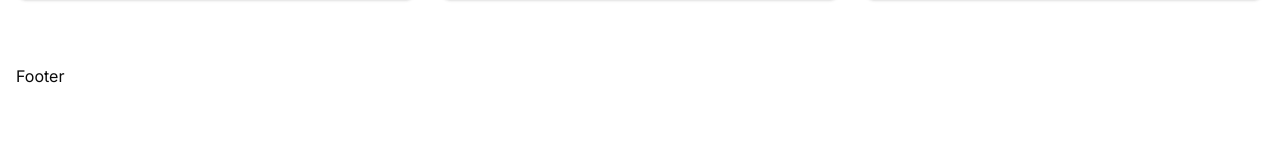
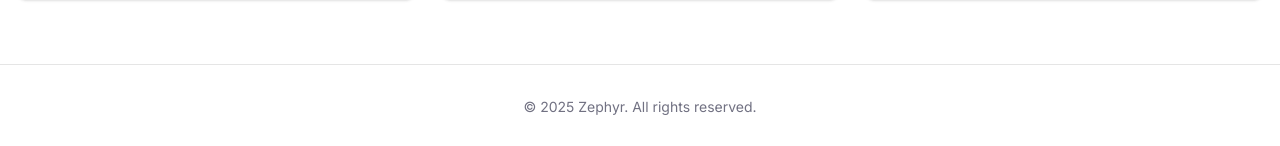
Before and after one commit to brianjhudson/zephyr, a Next.js app: page / in a window 1280 px wide. Shown: the part 2194-2340 px from the top of the page. Before the commit the page ends 2282 px from the top, so only its background shows below. Built offline with nearby package versions, Linux system fonts and the light colour scheme; no server answers; a web font is replaced by a local one.

Commit message:
Add simple footer

```diff
--- a/src/components/footer.tsx
+++ b/src/components/footer.tsx
@@ -1,7 +1,9 @@
 export function Footer() {
   return (
-    <footer className="px-4 max-w-7xl mx-auto">
-      Footer
+    <footer className="px-4 max-w-7xl mx-auto py-8 border-t border-border">
+      <div className="text-center text-muted-foreground text-sm">
+        <p>&copy; {new Date().getFullYear()} Zephyr. All rights reserved.</p>
+      </div>
     </footer>
   );
 }
```
